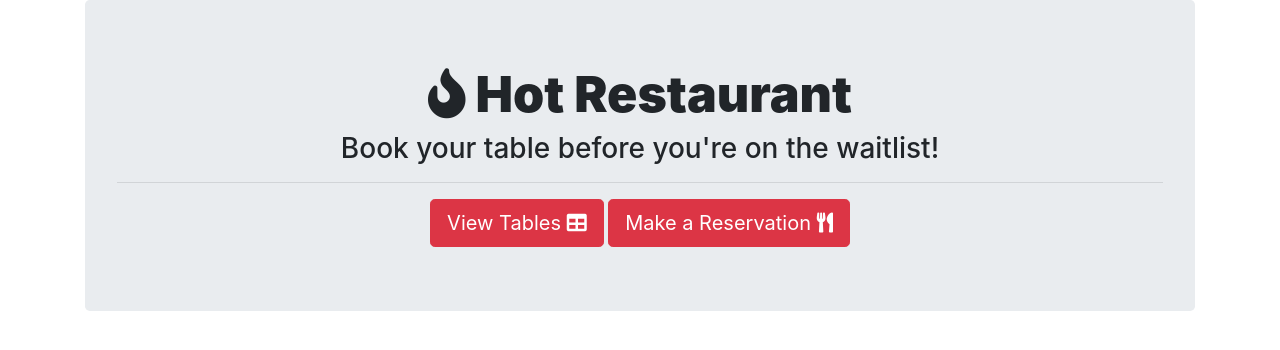
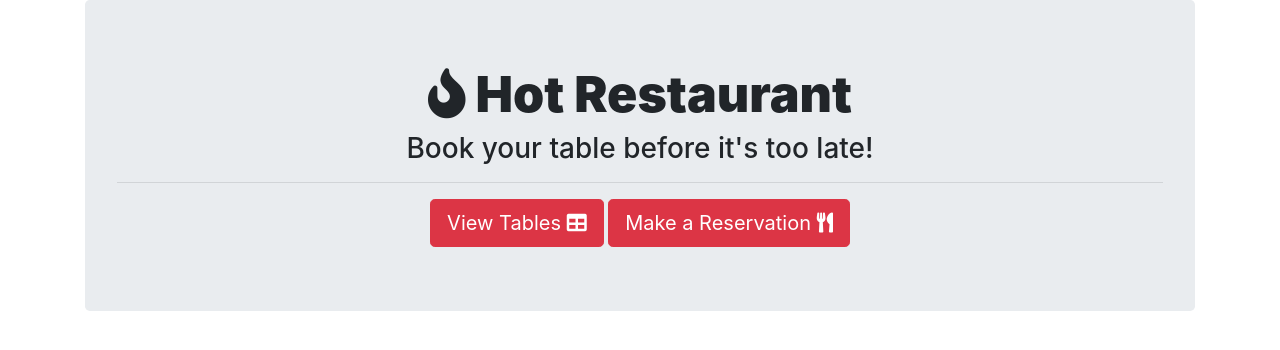
Before and after one commit to Jkolze1/restaurant, a website: page index.html in a window 1280 px wide. Drawn offline with nearby package versions, Linux system fonts and the light colour scheme.

Commit message:
Syntax Update

```diff
--- a/index.html
+++ b/index.html
@@ -16,7 +16,7 @@
   <div class="container">
     <div class="jumbotron text-center">
       <h1 style="font-size: 50px; font-weight: 900;"><i class="fas fa-fire"></i> Hot Restaurant</h1>
-      <h3>Book your table before you're on the waitlist!</h3>
+      <h3>Book your table before it's too late!</h3>
       <hr>
       <a href="/all"><button class="btn btn-danger btn-lg">View Tables <i class="fas fa-table"></i></button></a>
       <a href="/reserve"><button class="btn btn-danger btn-lg">Make a Reservation <i class="fas fa-utensils"></i></button></a>
```
